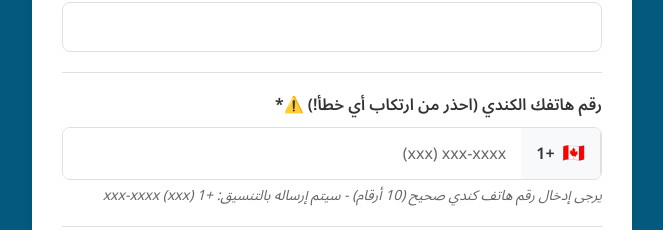
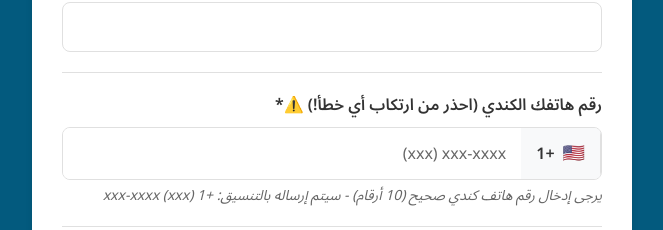
Before and after one commit to Nevyslanguage/Arab-Lead-Form-USA, an Angular app: page / in a window 1280 px wide. Shown: the part 1243-1473 px from the top of the page, without its empty margins (308-971 px from the left). Built offline with nearby package versions, Linux system fonts and the light colour scheme.

Commit message:
Add Arab Url

```diff
--- a/src/app/app.component.html
+++ b/src/app/app.component.html
@@ -106,7 +106,7 @@
       <label class="form-label">رقم هاتفك الكندي (احذر من ارتكاب أي خطأ!) ⚠️*</label>
       <div class="phone-input-container" [class.ng-invalid]="leadForm.get('phone')?.invalid" [class.ng-touched]="leadForm.get('phone')?.touched">
         <div class="phone-prefix">
-          <span class="flag">🇨🇦</span>
+          <span class="flag">🇺🇸</span>
           <span class="country-code">+1</span>
         </div>
         <input type="tel" formControlName="phone" class="form-input english-input phone-number-input" placeholder="(xxx) xxx-xxxx" (input)="formatPhoneNumber($event)" (blur)="leadForm.get('phone')?.markAsTouched()">
```
